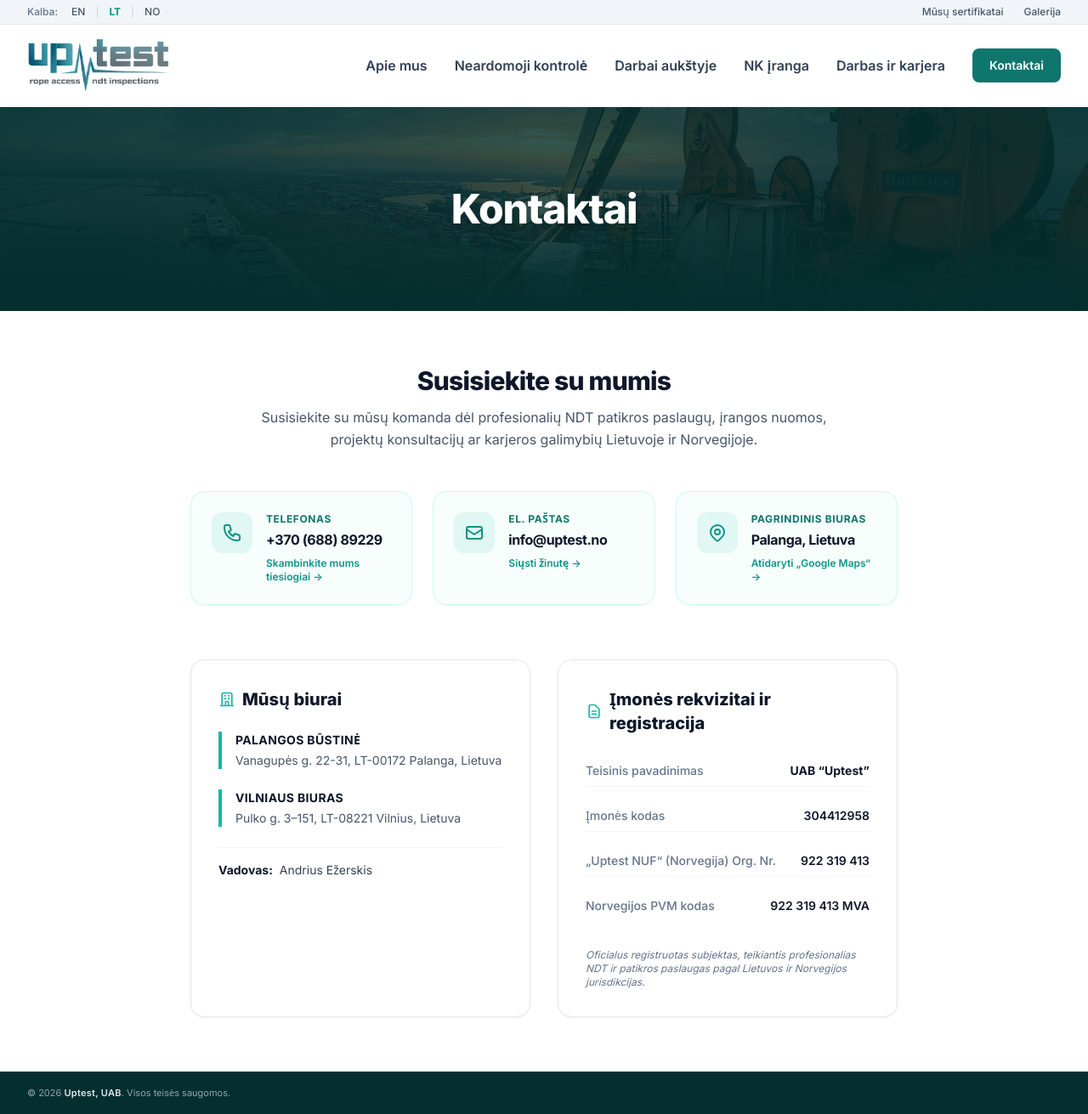
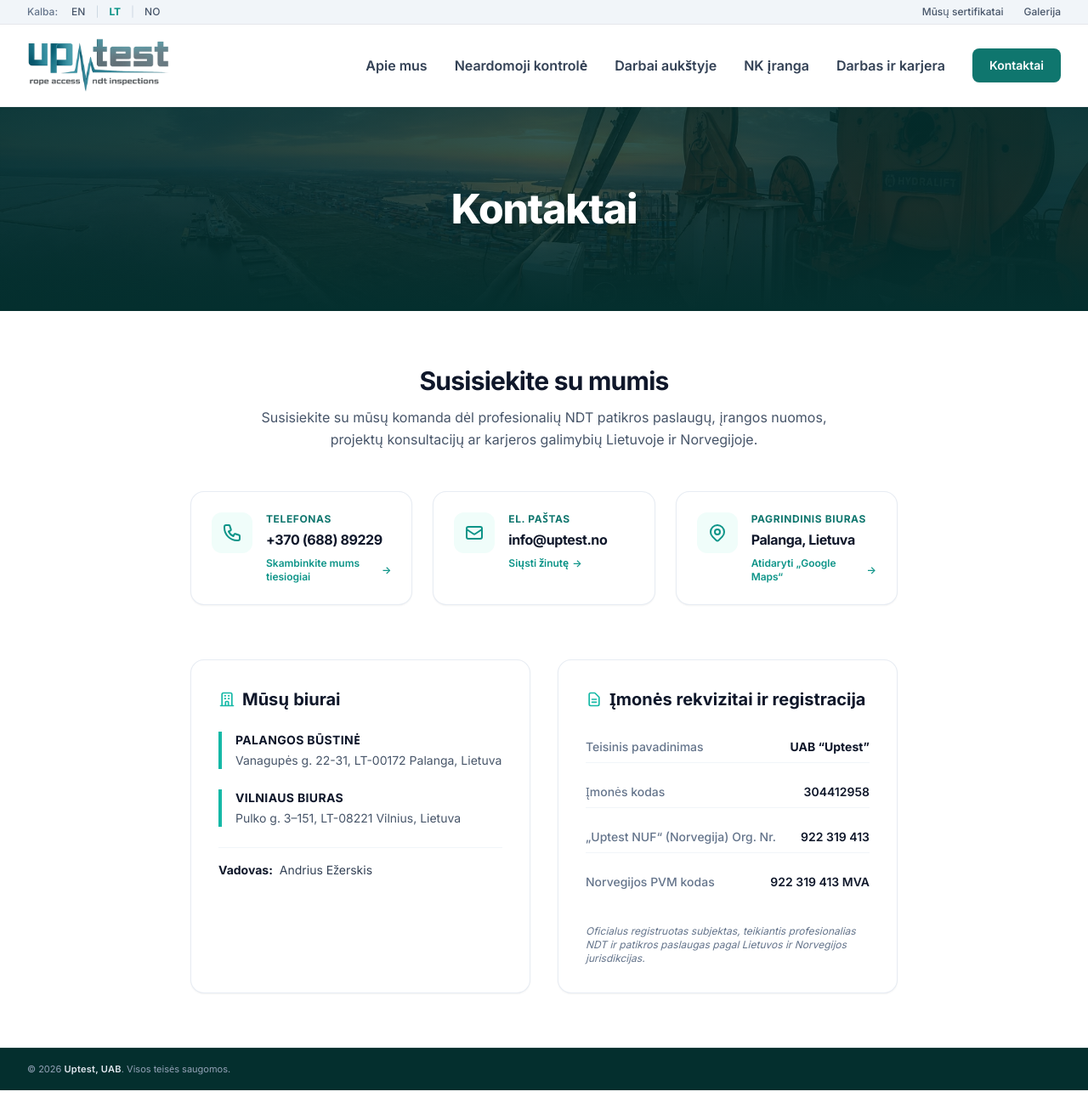
Before and after one commit to mruslys/uptest.no, a Jekyll site: the page built from lt/kontaktai/index.html, in a window 1280 px wide. Shown: the whole page at 85% size. Built offline with Jekyll 4.4.1, drawn with Linux system fonts in a browser that asks for light colours; nearby versions of some CDN libraries; after the commit the page ends 1283 px from its top, so only the background shows below that.

Commit message:
Update index.html

```diff
--- a/lt/kontaktai/index.html
+++ b/lt/kontaktai/index.html
@@ -4,49 +4,49 @@
 current_page: contacts
 title: "Kontaktai"
 ---
- <!-- Įvadas / Pagrindinis kvietimas -->
+<!-- Įvadas / Pagrindinis kvietimas -->
 <div class="text-center max-w-2xl mx-auto space-y-3">
-    <h2 class="text-2xl sm:text-3xl font-extrabold text-slate-900 tracking-tight">Susisiekite su mumis</h2>
+    <h2 class="text-2xl sm:text-3xl font-bold text-slate-900 tracking-tight">Susisiekite su mumis</h2>
     <p class="text-base text-slate-600 leading-relaxed">
         Susisiekite su mūsų komanda dėl profesionalių NDT patikros paslaugų, įrangos nuomos, projektų konsultacijų ar karjeros galimybių Lietuvoje ir Norvegijoje.
     </p>
 </div>
 
-<!-- Greiti kontaktiniai kortelių blokai (pataisyta: 3 stulpeliai tik nuo 'lg' ekrano dydžio, kad nebetrūktų vietos) -->
+<!-- Greiti kontaktiniai kortelių blokai -->
 {% assign c = site.data.data.common[page.lang] %}
 
 <div class="grid grid-cols-1 lg:grid-cols-3 gap-6">
     <!-- Tel -->
-    <a href="tel:{{ c.phone }}" class="bg-brand-50/50 hover:bg-brand-50 rounded-2xl p-6 border border-brand-100 transition-all duration-200 group flex items-start gap-4 shadow-sm">
-        <div class="w-12 h-12 rounded-xl bg-brand-500/10 text-brand-600 flex items-center justify-center group-hover:bg-brand-500 group-hover:text-white transition-all flex-shrink-0">
+    <a href="tel:{{ c.phone }}" class="bg-white rounded-2xl p-6 border border-slate-200/80 hover:border-brand-500 hover:shadow-lg transition-all duration-300 group flex items-start gap-4 shadow-sm">
+        <div class="w-12 h-12 rounded-xl bg-brand-50 text-brand-600 flex items-center justify-center group-hover:bg-brand-500 group-hover:text-white transition-all flex-shrink-0">
             <svg class="w-6 h-6" fill="none" stroke="currentColor" viewBox="0 0 24 24">
                 <path stroke-linecap="round" stroke-linejoin="round" stroke-width="2" d="M3 5a2 2 0 012-2h3.28a1 1 0 01.948.684l1.498 4.493a1 1 0 01-.502 1.21l-2.257 1.13a11.042 11.042 0 005.516 5.516l1.13-2.257a1 1 0 011.21-.502l4.493 1.498a1 1 0 01.684.949V19a2 2 0 01-2 2h-1C9.716 21 3 14.284 3 6V5z"/>
             </svg>
         </div>
         <div class="space-y-1 min-w-0 flex-1">
             <h3 class="text-xs font-bold uppercase tracking-wider text-brand-700">{{ c.phone_label }}</h3>
-            <p class="text-base sm:text-base font-bold text-slate-900 tracking-tight truncate">{{ c.phone_formatted }}</p>
-            <span class="text-xs font-semibold text-brand-600 group-hover:underline inline-flex items-center gap-1 pt-1">{{ c.phone_action | default: "Skambinkite mums tiesiogiai" }} &rarr;</span>
+            <p class="text-base font-bold text-slate-900 tracking-tight truncate">{{ c.phone_formatted }}</p>
+            <span class="text-xs font-semibold text-brand-600 group-hover:underline inline-flex items-center gap-1 pt-1">{{ c.phone_action | default: "Skambinkite mums tiesiogiai" }} <span class="group-hover:translate-x-1 transition-transform">&rarr;</span></span>
         </div>
     </a>
 
     <!-- Email -->
-    <a href="mailto:{{ c.email }}" class="bg-brand-50/50 hover:bg-brand-50 rounded-2xl p-6 border border-brand-100 transition-all duration-200 group flex items-start gap-4 shadow-sm">
-        <div class="w-12 h-12 rounded-xl bg-brand-500/10 text-brand-600 flex items-center justify-center group-hover:bg-brand-500 group-hover:text-white transition-all flex-shrink-0">
+    <a href="mailto:{{ c.email }}" class="bg-white rounded-2xl p-6 border border-slate-200/80 hover:border-brand-500 hover:shadow-lg transition-all duration-300 group flex items-start gap-4 shadow-sm">
+        <div class="w-12 h-12 rounded-xl bg-brand-50 text-brand-600 flex items-center justify-center group-hover:bg-brand-500 group-hover:text-white transition-all flex-shrink-0">
             <svg class="w-6 h-6" fill="none" stroke="currentColor" viewBox="0 0 24 24">
                 <path stroke-linecap="round" stroke-linejoin="round" stroke-width="2" d="M3 8l7.89 5.26a2 2 0 002.22 0L21 8M5 19h14a2 2 0 002-2V7a2 2 0 00-2-2H5a2 2 0 00-2 2v10a2 2 0 002 2z"/>
             </svg>
         </div>
         <div class="space-y-1 min-w-0 flex-1">
             <h3 class="text-xs font-bold uppercase tracking-wider text-brand-700">{{ c.email_label }}</h3>
-            <p class="text-base sm:text-base font-bold text-slate-900 tracking-tight truncate">{{ c.email }}</p>
-            <span class="text-xs font-semibold text-brand-600 group-hover:underline inline-flex items-center gap-1 pt-1">{{ c.email_action | default: "Siųsti žinutę" }} &rarr;</span>
+            <p class="text-base font-bold text-slate-900 tracking-tight truncate">{{ c.email }}</p>
+            <span class="text-xs font-semibold text-brand-600 group-hover:underline inline-flex items-center gap-1 pt-1">{{ c.email_action | default: "Siųsti žinutę" }} <span class="group-hover:translate-x-1 transition-transform">&rarr;</span></span>
         </div>
     </a>
 
     <!-- Location / Map -->
-    <a href="{{ c.hq_link }}" target="_blank" rel="noopener noreferrer" class="bg-brand-50/50 hover:bg-brand-50 rounded-2xl p-6 border border-brand-100 transition-all duration-200 group flex items-start gap-4 shadow-sm">
-        <div class="w-12 h-12 rounded-xl bg-brand-500/10 text-brand-600 flex items-center justify-center group-hover:bg-brand-500 group-hover:text-white transition-all flex-shrink-0">
+    <a href="{{ c.hq_link }}" target="_blank" rel="noopener noreferrer" class="bg-white rounded-2xl p-6 border border-slate-200/80 hover:border-brand-500 hover:shadow-lg transition-all duration-300 group flex items-start gap-4 shadow-sm">
+        <div class="w-12 h-12 rounded-xl bg-brand-50 text-brand-600 flex items-center justify-center group-hover:bg-brand-500 group-hover:text-white transition-all flex-shrink-0">
             <svg class="w-6 h-6" fill="none" stroke="currentColor" viewBox="0 0 24 24">
                 <path stroke-linecap="round" stroke-linejoin="round" stroke-width="2" d="M17.657 16.657L13.414 20.9a1.998 1.998 0 01-2.827 0l-4.244-4.243a8 8 0 1111.314 0z"/>
                 <path stroke-linecap="round" stroke-linejoin="round" stroke-width="2" d="M15 11a3 3 0 11-6 0 3 3 0 016 0z"/>
@@ -54,8 +54,8 @@
         </div>
         <div class="space-y-1 min-w-0 flex-1">
             <h3 class="text-xs font-bold uppercase tracking-wider text-brand-700">{{ c.hq_label }}</h3>
-            <p class="text-base sm:text-base font-bold text-slate-900 tracking-tight truncate">{{ c.hq }}</p>
-            <span class="text-xs font-semibold text-brand-600 group-hover:underline inline-flex items-center gap-1 pt-1">{{ c.hq_action | default: "Atidaryti „Google Maps“" }} &rarr;</span>
+            <p class="text-base font-bold text-slate-900 tracking-tight truncate">{{ c.hq }}</p>
+            <span class="text-xs font-semibold text-brand-600 group-hover:underline inline-flex items-center gap-1 pt-1">{{ c.hq_action | default: "Atidaryti „Google Maps“" }} <span class="group-hover:translate-x-1 transition-transform">&rarr;</span></span>
         </div>
     </a>
 </div>
@@ -64,8 +64,8 @@
 <div class="grid grid-cols-1 lg:grid-cols-2 gap-8 pt-4">
 
     <!-- Biurų adresai -->
-    <div class="bg-white rounded-2xl p-8 border border-gray-200 shadow-sm space-y-6">
-        <h3 class="text-xl font-extrabold text-slate-900 flex items-center gap-2">
+    <div class="bg-white rounded-2xl p-8 border border-slate-200/80 shadow-sm space-y-6">
+        <h3 class="text-xl font-bold text-slate-900 flex items-center gap-2">
             <svg class="w-5 h-5 text-brand-500" fill="none" stroke="currentColor" viewBox="0 0 24 24">
                 <path stroke-linecap="round" stroke-linejoin="round" stroke-width="2" d="M19 21V5a2 2 0 00-2-2H7a2 2 0 00-2 2v16m14 0h2m-2 0h-5m-9 0H3m2 0h5M9 7h1m-1 4h1m4-4h1m-1 4h1m-5 10v-5a1 1 0 011-1h2a1 1 0 011 1v5m-4 0h4"/>
             </svg>
@@ -84,7 +84,7 @@
             </div>
         </div>
 
-        <div class="pt-4 border-t border-gray-100">
+        <div class="pt-4 border-t border-slate-100">
             <div class="flex items-center gap-2 text-sm text-slate-700">
                 <span class="font-bold text-slate-900">Vadovas:</span>
                 <span>Andrius Ežerskis</span>
@@ -93,8 +93,8 @@
     </div>
 
     <!-- Įmonės rekvizitai -->
-    <div class="bg-white rounded-2xl p-8 border border-gray-200 shadow-sm space-y-6">
-        <h3 class="text-xl font-extrabold text-slate-900 flex items-center gap-2">
+    <div class="bg-white rounded-2xl p-8 border border-slate-200/80 shadow-sm space-y-6">
+        <h3 class="text-xl font-bold text-slate-900 flex items-center gap-2">
             <svg class="w-5 h-5 text-brand-500" fill="none" stroke="currentColor" viewBox="0 0 24 24">
                 <path stroke-linecap="round" stroke-linejoin="round" stroke-width="2" d="M9 12h6m-6 4h6m2 5H7a2 2 0 01-2-2V5a2 2 0 012-2h5.586a1 1 0 01.707.293l5.414 5.414a1 1 0 01.293.707V19a2 2 0 01-2 2z"/>
             </svg>
@@ -102,15 +102,15 @@
         </h3>
 
         <div class="space-y-4 text-sm">
-            <div class="flex justify-between py-2 border-b border-gray-100">
+            <div class="flex justify-between py-2 border-b border-slate-100">
                 <span class="font-medium text-slate-500">Teisinis pavadinimas</span>
                 <span class="font-bold text-slate-900">UAB “Uptest”</span>
             </div>
-            <div class="flex justify-between py-2 border-b border-gray-100">
+            <div class="flex justify-between py-2 border-b border-slate-100">
                 <span class="font-medium text-slate-500">Įmonės kodas</span>
                 <span class="font-semibold text-slate-900">304412958</span>
             </div>
-            <div class="flex justify-between py-2 border-b border-gray-100">
+            <div class="flex justify-between py-2 border-b border-slate-100">
                 <span class="font-medium text-slate-500">„Uptest NUF“ (Norvegija) Org. Nr.</span>
                 <span class="font-semibold text-slate-900">922 319 413</span>
             </div>
@@ -126,5 +126,4 @@
             </p>
         </div>
     </div>
-
 </div>
```
